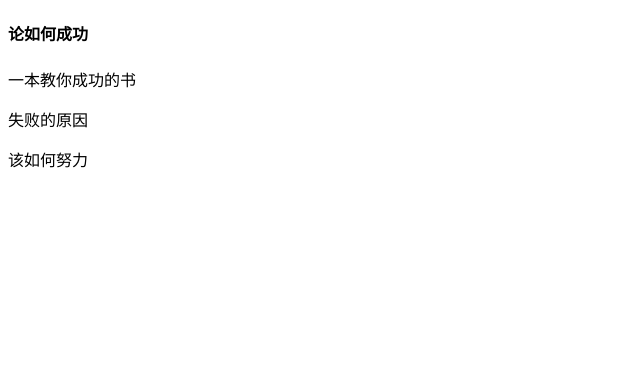
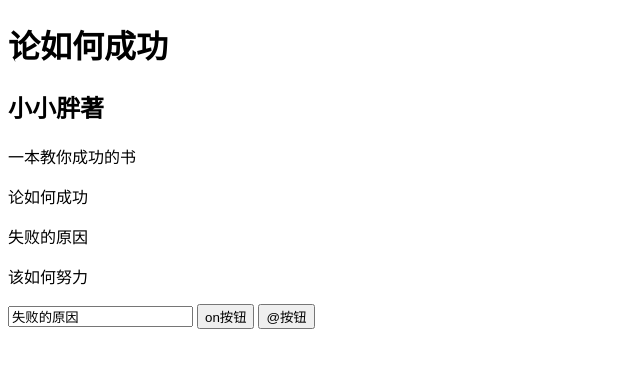
Before and after one commit to Felicity-Gao/FVue, a plain HTML site: page index.html in a window 1280 px wide. Shown: the whole page, without its empty margins (0-640 px from the left). Drawn offline with Linux system fonts and the light colour scheme.

Commit message:
重写compiler 函数

```diff
--- a/index.html
+++ b/index.html
@@ -9,32 +9,41 @@
 
 <body>
   <div id="root">
-    <h4>{{title}}</h4>
+    <h1>{{title}}</h1>
+    <p v-html="htmlStr"></p>
     <p>{{description}}</p>
     <p v-text="title"></p>
     <div>
       <p>{{catalogue.ChapterOne}}</p>
       <p>{{catalogue.ChapterTwo}}</p>
     </div>
+    <input type="text" v-model="catalogue.ChapterOne">
+    <button v-on:click="handleClick">on按钮</button>
+    <button @click="handleClick">@按钮</button>
   </div>
 
 </body>
 <script src="./js/fvue.js"></script>
 <script src="./js/compiler.js"></script>
+<script src="./js/observer.js"></script>
 <script>
   let fvue = new FVue({
     el: '#root',
     data: {
       title: '论如何成功',
       description: '一本教你成功的书',
+      htmlStr: '<h2>小小胖著</h2>',
       catalogue: {
         ChapterOne: '失败的原因',
         ChapterTwo: '该如何努力'
       }
+    },
+    methods: {
+      handleClick() {
+        console.log('按钮点击了')
+      }
     }
   })
-  fvue.catalogue.ChapterOne = 'How to get success'
-  console.log(fvue.$data)
 </script>
 
 </html>
--- a/js/compiler.js
+++ b/js/compiler.js
@@ -1,27 +1,36 @@
 class Compiler {
   constructor(el, vm) {
-    this.$el = document.querySelector(el);
-    this.$vm = vm
-    this.$fragment = this.node2Fragment(this.$el)
-    this.compiler(this.$fragment)
-    this.$el.appendChild(this.$fragment)
+    this.el = this.isElementNode(el) ? el : document.querySelector(el);
+    this.vm = vm;
+    // 把节点保存为文档碎片
+    this.fragment = this.node2fragment(this.el)
+    // 编译文档
+    this.compiler(this.fragment)
+    // 把编译好的节点放回到根节点
+    this.el.appendChild(this.fragment)
   }
-  node2Fragment(el) {
-    let fragment = document.createDocumentFragment()
-    let child
-    while (child = el.firstChild) {
-      fragment.appendChild(child)
+  isElementNode(el) {
+    return el.nodeType === 1
+  }
+  node2fragment(el) {
+    let f = document.createDocumentFragment();
+    let childNodes;
+    while (childNodes = el.firstChild) {
+      f.appendChild(childNodes)
     }
-    return fragment
+    return f
   }
-  compiler(node) {
-    Array.from(node.childNodes).forEach(node => {
-      if (node.nodeType == 1) {
-      } else if (this.isInter(node)) {
-        this.compilerText(node)
+  compiler(el) {
+    let children = el.childNodes;
+    [...children].forEach(child => {
+      if (child.nodeType == 1) {  // 元素节点
+        this.compilerElement(child)
+      } else if (this.isInter(child)) {
+        this.compilerText(child)
       }
-      if (node.children && node.childNodes.length > 0) {
-        this.compiler(node)
+      // 递归循环子节点
+      if (child.children && child.childNodes.length > 0) {
+        this.compiler(child)
       }
     })
   }
@@ -29,11 +38,66 @@ class Compiler {
     return node.nodeType == 3 && /\{\{(.*)\}\}/g.test(node.textContent)
   }
   compilerText(node) {
-    node.nodeValue = this.getValue(RegExp.$1)
+    compilerUtil.text(node, RegExp.$1, this.vm)
   }
-  getValue(val) {
-    return val.split('.').reduce((a, c) => {
-      return a[c]
-    }, this.$vm.$data)
+  compilerElement(node) {
+    let attributes = node.attributes;
+    [...attributes].forEach((attr) => {
+      let { name, value } = attr
+      if (this.isDirective(name)) {
+        let [, directive] = name.split('-');
+        let [dirName, eventName] = directive.split(':');
+        compilerUtil[dirName](node, value, this.vm, eventName)
+        // 操作完成后删除属性
+        node.removeAttribute(name)
+      } else if (this.isSimpleEvent(name)) {
+        let eventName = name.substring(1)
+        compilerUtil.on(node, value, this.vm, eventName)
+        // 操作完成后删除属性
+        node.removeAttribute(name)
+      }
+
+
+    })
+  }
+  isDirective(str) {
+    return str.startsWith('v-');
+  }
+  isSimpleEvent(str) {
+    return str.startsWith('@')
   }
 }
+const compilerUtil = {
+  getValue(val, vm) {
+    return val.split('.').reduce((data, cur) => {
+      return data[cur]
+    }, vm.$data)
+  },
+  setValue(val, vm, target) {
+    let arr = val.split('.')
+    let len = arr.length - 1
+    arr.reduce((data, cur, currentIndex) => {
+      if (currentIndex == len) {
+        data[cur] = target
+      }
+      return data[cur]
+    }, vm.$data)
+  },
+  text(node, expr, vm) {
+    node.textContent = this.getValue(expr, vm)
+  },
+  html(node, expr, vm) {
+    node.innerHTML = vm.$data[expr]
+  },
+  model(node, expr, vm) {
+    node.value = this.getValue(expr, vm)
+    node.addEventListener('input', (e) => {
+      this.setValue(expr, vm, e.target.value)
+      console.log(vm)
+    })
+  },
+  on(node, expr, vm, eventName) {
+    let fn = vm.$options.methods && vm.$options.methods[expr]
+    node.addEventListener(eventName, fn.bind(vm), false)
+  }
+}
--- a/js/fvue.js
+++ b/js/fvue.js
@@ -2,71 +2,9 @@ class FVue {
   constructor(options) {
     this.$options = options;
     this.$data = options.data;
-
-    this.observer(this.$data)
-    new Compiler(this.$options.el, this)
-  }
-  observer(data) {
-    if (!data || typeof data !== 'object') {
-      return
+    this.$el = options.el
+    if (this.$el) {
+      new Compiler(this.$el, this)
     }
-
-    Object.keys(data).forEach(key => {
-      this.defineReceiver(data, key, data[key])
-      // 代理
-      this.proxyData(key)
-    })
-  }
-  defineReceiver(obj, name, val) {
-    this.observer(val) // 递归循环嵌套对象
-    const dep = new Dep()
-    Object.defineProperty(obj, name, {
-      get() {
-        Dep.target && dep.addDep(Dep.target)
-        return val
-      },
-      set(newValue) {
-        if (newValue !== val) {
-          val = newValue
-          dep.notify()
-        }
-
-      }
-    })
-  }
-  proxyData(key) {
-    Object.defineProperty(this, key, {
-      get() {
-        return this.$data[key]
-      },
-      set(newValue) {
-        this.$data[key] = newValue
-      }
-    })
   }
 }
-
-// 依赖收集
-class Dep {
-  constructor() {
-    this.watchers = []
-  }
-  addDep(watcher) {
-    this.watchers.push(watcher)
-  }
-  notify() {
-    this.watchers.forEach(watcher => {
-      watcher.update()
-    })
-  }
-}
-class Watcher {
-  constructor(vm, key) {
-    Dep.target = this
-    this.vm = vm
-    this.key = key
-  }
-  update() {
-    console.log(this.key + '更新了')
-  }
-}
```
